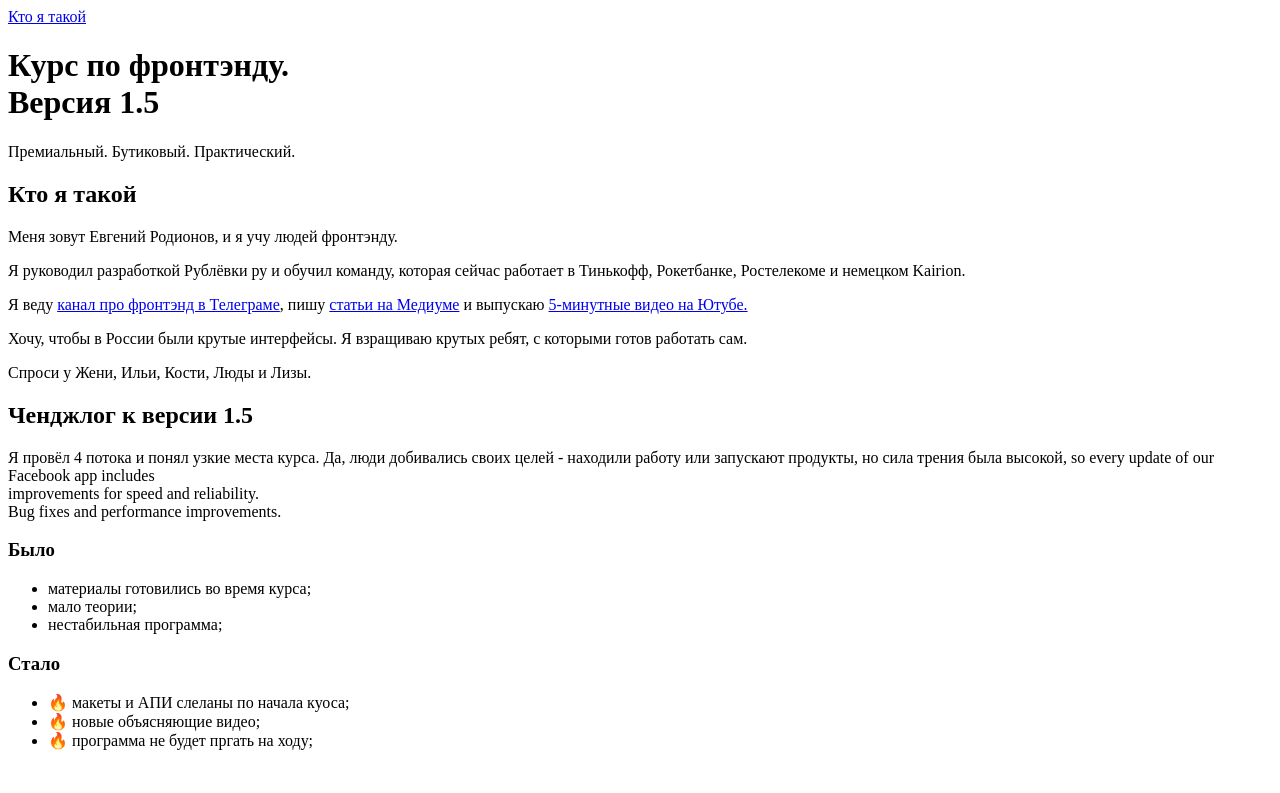
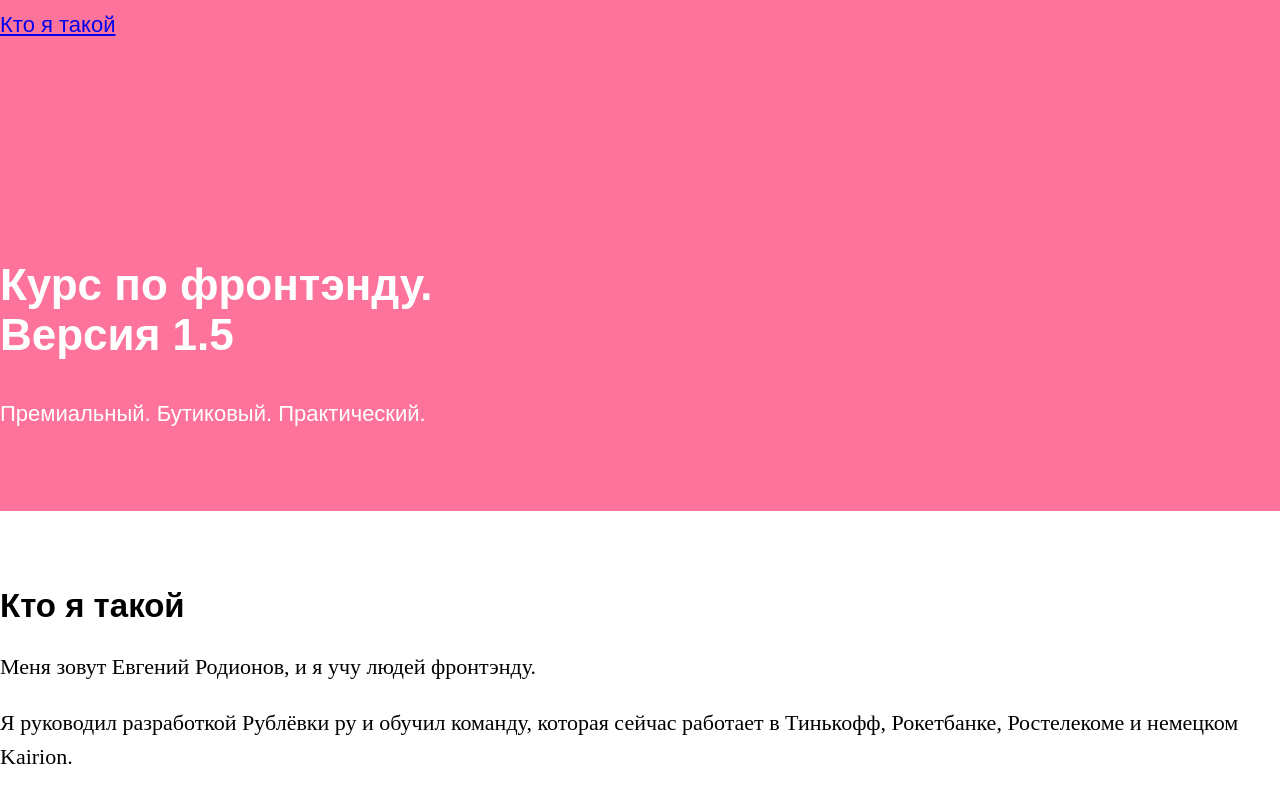
Before and after one commit to kirSHill/verstka, a plain HTML site: page index.html in a window 1280 px wide. Shown: the top 793 px of the page. Drawn offline with nearby package versions, Linux system fonts and the light colour scheme.

Commit message:
hw 2&3 done

```diff
--- a/index.html
+++ b/index.html
@@ -2,16 +2,53 @@
 <html>
     <head>
         <meta charset="UTF-8" />
+        <link rel="stylesheet" href="https://unpkg.com/normalize.css@7.0.0/normalize.css">
+        <style>
+            header,
+            nav {
+                color: #FFFFFF;
+                background-color: #FD739C;
+                font-family: Arial, Helvetica, sans-serif;
+            }
+            h1,
+            h2 {
+                font-family: Arial, Helvetica, sans-serif;
+            }
+
+            body {
+                font-size: 22px;
+                line-height: 34px;
+            }
+            header {
+                padding: 0px 0px 50px;
+                line-height: 50px;
+            }
+            nav {
+                padding-bottom: 200px;
+            }
+            h1 {
+                margin-top: 10px;
+            }
+            .landing-section-whoami {
+                padding-top: 50px;
+            }
+        </style>
         <title>Курс по фронтэнду 1.5</title>
+
     </head>
     <body>
-        <nav><a href="#whoami">Кто я такой</a></nav>
-        <header><h1>Курс по фронтэнду. <br />
-            Версия 1.5
-        </h1>
-        <p>Премиальный. Бутиковый. Практический.</p></header>
+
+        <header>
+            <nav>
+                <a href="#whoami">Кто я такой</a>
+            </nav>
+            <h1>Курс по фронтэнду. <br />
+                Версия 1.5
+            </h1>
+            <p>Премиальный. Бутиковый. Практический.</p>
+        </header>
         <main>
-            <section id = "whoami">
+            <section class = "landing-section-whoami" id = "whoami">
                 <h2>Кто я такой</h2>
                 <p>Меня зовут Евгений Родионов, и я учу людей фронтэнду. </p>
                 <p>Я руководил разработкой Рублёвки ру и обучил команду, которая сейчас работает в Тинькофф, Рокетбанке, Ростелекоме и немецком Kairion.</p>
@@ -20,7 +57,7 @@
                 <aside>Спроси у Жени, Ильи, Кости, Люды и Лизы.</aside>
             </section>
 
-            <section id = "changelog">
+            <section class = "landing-section-changelog" id = "changelog">
                 <h2>Ченджлог к версии 1.5</h2>
                 <p>Я провёл 4 потока и понял узкие места курса. Да, люди добивались своих целей - находили работу или запускают продукты, но сила трения была высокой, so every update of our Facebook app includes <br />
                 improvements for speed and reliability. <br />
@@ -33,7 +70,7 @@
                 </ul>
                 <h3>Стало</h3>
                 <ul>
-                    <li>&#128293 макеты и АПИ слеланы по начала куоса;</li>
+                    <li>&#128293 макеты и АПИ слеланы до начала курса;</li>
                     <li>&#128293 новые объясняющие видео;</li>
                     <li>&#128293 программа не будет пргать на ходу;</li>
                 </ul>
```
